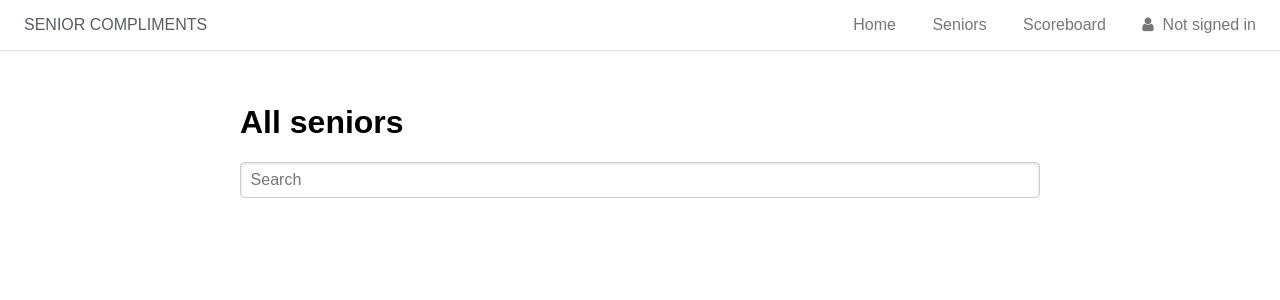
After one commit to gengkev/tj-senior-compliments, a Flask app: template templates/all_seniors.html in a window 1280 px wide. The commit adds this page. Shown: the top 300 px of the page. Run offline with Flask 2, Linux system fonts and the light colour scheme; the template is opened without the code that fills it, so the values that code supplies are empty; some libraries are stand-ins or nearby versions.

Commit message:
more stuff (including senior list)
i should probably work on homework

```diff
--- a/app.py
+++ b/app.py
@@ -41,20 +41,32 @@ def login_required(f):
 @app.route('/')
 @login_required
 def home():
-    seniors = Senior.select().order_by(Senior.last_name)
+    return render_template('index.html', user=g.user)
+
+
+@app.route('/seniors')
+@login_required
+def all_seniors():
+    seniors = (Senior.select()
+        .order_by(Senior.last_name, Senior.tj_username))
+    return render_template('all_seniors.html',
+            user=g.user,
+            seniors=seniors)
+
+
+@app.route('/all_comments')
+@login_required
+def all_comments():
     comments = Comment.select(Comment, Senior).join(Senior)
-    return render_template('index.html',
+    return render_template('all_comments.html',
             user=g.user,
-            seniors=seniors,
             comments=comments)
 
 
 @app.route('/profile')
 @login_required
 def profile():
-    r = g.ion.get('https://ion.tjhsst.edu/api/profile')
-    print(r.json())
-    return jsonify(r.json())
+    return render_template('profile.html', user=g.user)
 
 
 @app.route('/login', methods=['GET', 'POST'])
--- a/models.py
+++ b/models.py
@@ -21,7 +21,7 @@ class Senior(BaseModel):
 
     # Name fields from Ion
     first_name = CharField()
-    last_name = CharField()
+    last_name = CharField(index=True)
     full_name = CharField()
 
     # Nickname is manually curated
--- a/static/main.css
+++ b/static/main.css
@@ -4,15 +4,29 @@
     padding: 2em;
 }
 
-.splash-container {
-    background: #1f8dd6;
-    width: 100%;
-    height: 100%;
-    padding: 6em 2em;
+.home-menu {
+    padding: 0.5em;
+    box-shadow: 0 1px 1px rgba(0, 0, 0, 0.10);
+}
+
+.comment-list {
+    padding: 0;
+}
+
+.comment-list-item {
+    list-style-type: none;
+    padding: 1em;
+    border-radius: 4px;
+    box-shadow: 0 2px 2px rgba(0, 0, 0, 0.40);
+}
+
+/* list of all seniors */
+#slist-container input[type=search] {
+    margin-bottom: 2em;
 }
 
 .senior-list {
-    height: 60em;
+    max-height: 40em;
 }
 
 .senior-list-item {
@@ -27,6 +41,15 @@
     border: 0;
     background-color: #ccc;
 }
+
+/* splash page */
+.splash-container {
+    background: #1f8dd6;
+    width: 100%;
+    height: 100%;
+    padding: 6em 2em;
+}
+
 
 .splash {
     width: 50em;
@@ -58,3 +81,12 @@
     font-size: 120%;
     padding: 0.5em 2em;
 }
+
+@media (min-width: 48em) {
+    .home-menu {
+        text-align: left;
+    }
+    .home-menu ul {
+        float: right;
+    }
+}
--- /dev/null
+++ b/templates/all_seniors.html
@@ -0,0 +1,42 @@
+{% extends "layout.html" %}
+{% block title %}All seniors{% endblock %}
+{% block body %}
+
+<main class="main-content">
+
+<h1>All seniors</h1>
+<div id="slist-container">
+    <form class="pure-form">
+        <input type="search" class="search pure-input-1" placeholder="Search">
+    </form>
+    <div class="pure-menu pure-menu-scrollable senior-list">
+        <ul class="list pure-menu-list">
+            {% for senior in seniors %}
+            <li class="pure-menu-item senior-list-item">
+                <a href="user/{{ senior.tj_username }}" class="pure-menu-link">
+                    <img src="{{ senior.facebook_picture }}">
+                    <span class="slist-display-name">{{ senior.display_name }}</span>
+                    <span class="slist-full-name hidden" aria-hidden="true">{{ senior.full_name }}</span>
+                    <span class="slist-facebook-name hidden" aria-hidden="true">{{ senior.facebook_name }}</span>
+                    <span class="slist-tj-username hidden" aria-hidden="true">{{ senior.tj_username }}</span>
+                </a>
+            </li>
+            {% endfor %}
+        </ul>
+    </div>
+</div>
+
+</main>
+
+<script>
+var userList = new List('slist-container', {
+    valueNames: [
+        'slist-display-name',
+        'slist-full-name',
+        'slist-facebook-name',
+        'slist-tj-username'
+    ]
+});
+</script>
+
+{% endblock %}
--- a/templates/layout.html
+++ b/templates/layout.html
@@ -7,11 +7,38 @@
     <title>Test page &mdash; {% block title %}{% endblock %}</title>
 
     <link rel="stylesheet" href="https://unpkg.com/purecss@1.0.0/build/pure-min.css" integrity="sha384-nn4HPE8lTHyVtfCBi5yW9d20FjT8BJwUXyWZT9InLYax14RDjBj46LmSztkmNP9w" crossorigin="anonymous">
+    <link rel="stylesheet" href="https://netdna.bootstrapcdn.com/font-awesome/4.0.3/css/font-awesome.css">
     <link rel="stylesheet" href="/static/main.css">
-    <link rel="stylesheet" href="https://netdna.bootstrapcdn.com/font-awesome/4.0.3/css/font-awesome.css">
+
+    <script src="//cdnjs.cloudflare.com/ajax/libs/list.js/1.5.0/list.min.js"></script>
 </head>
 
 <body>
+
+<div class="header">
+    <div class="home-menu pure-menu pure-menu-horizontal">
+        <a class="pure-menu-heading" href="">Senior Compliments</a>
+
+        <ul class="pure-menu-list">
+            <li class="pure-menu-item">
+                <a href="/" class="pure-menu-link">Home</a>
+            </li>
+            <li class="pure-menu-item">
+                <a href="/seniors" class="pure-menu-link">Seniors</a>
+            </li>
+            <li class="pure-menu-item">
+                <a href="/scoreboard" class="pure-menu-link">Scoreboard</a>
+            </li>
+            <li class="pure-menu-item">
+                <a href="/profile" class="pure-menu-link">
+                    <i class="fa fa-user" aria-hidden="true"></i>&nbsp;
+                    {{ user and user.get_display_name() or 'Not signed in' }}
+                </a>
+            </li>
+        </ul>
+    </div>
+</div>
+
 {% block body %}{% endblock %}
 </body>
 
```
Also changed, not shown: templates/all_comments.html (added, +27 -0 lines), templates/index.html (+0 -39 lines), templates/profile.html (added, +22 -0 lines), templates/user.html (+9 -17 lines).
